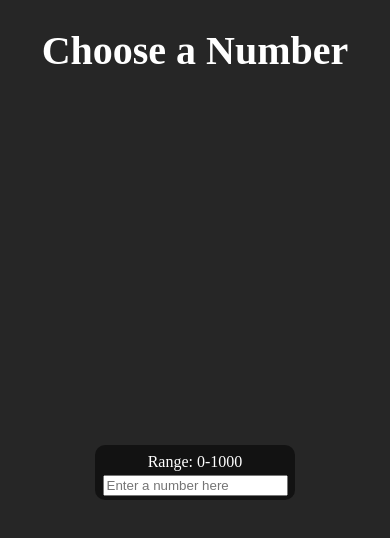
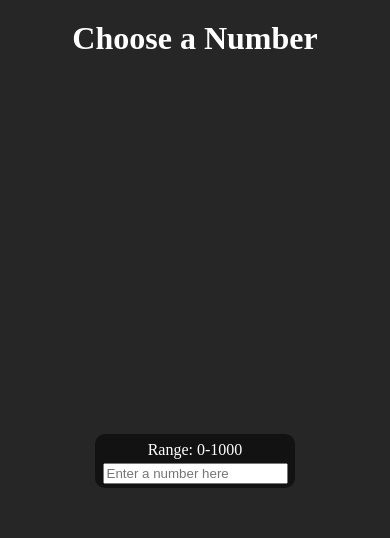
Before and after one commit to arpan-das01/choose-a-number, a website: page src/index.html in a window 390 px wide. Drawn offline with Linux system fonts and the light colour scheme.

Commit message:
style: make heading scale responsively and change heading margin

```diff
--- a/src/style.css
+++ b/src/style.css
@@ -11,8 +11,8 @@ body{
 }
 h1{
     align-self: start;
-    font-size: clamp(2rem, 2.5rem, 3rem);
-    margin-top: 7%;
+    font-size: clamp(2rem, 5.2vw, 3rem);
+    margin-top: 5%;
 
     /*border: 1px solid red;*/
     color: white;
```
